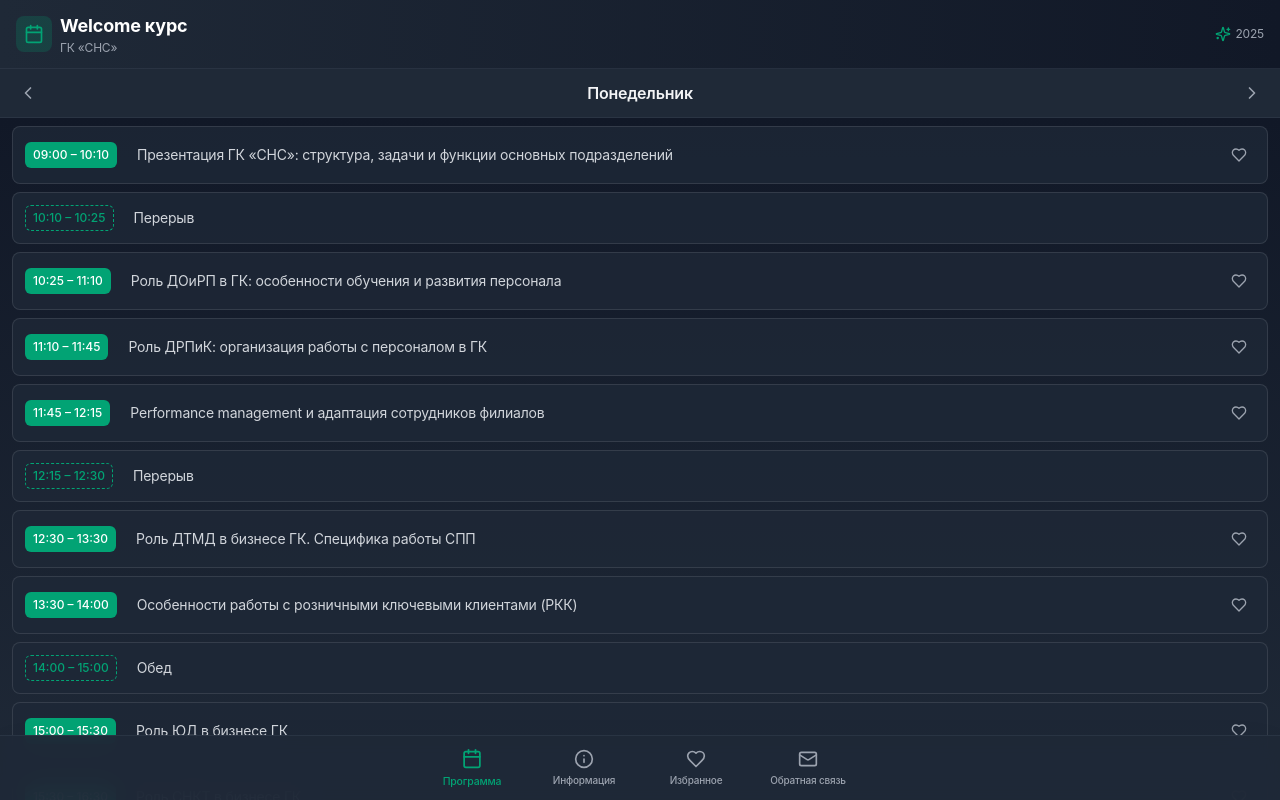
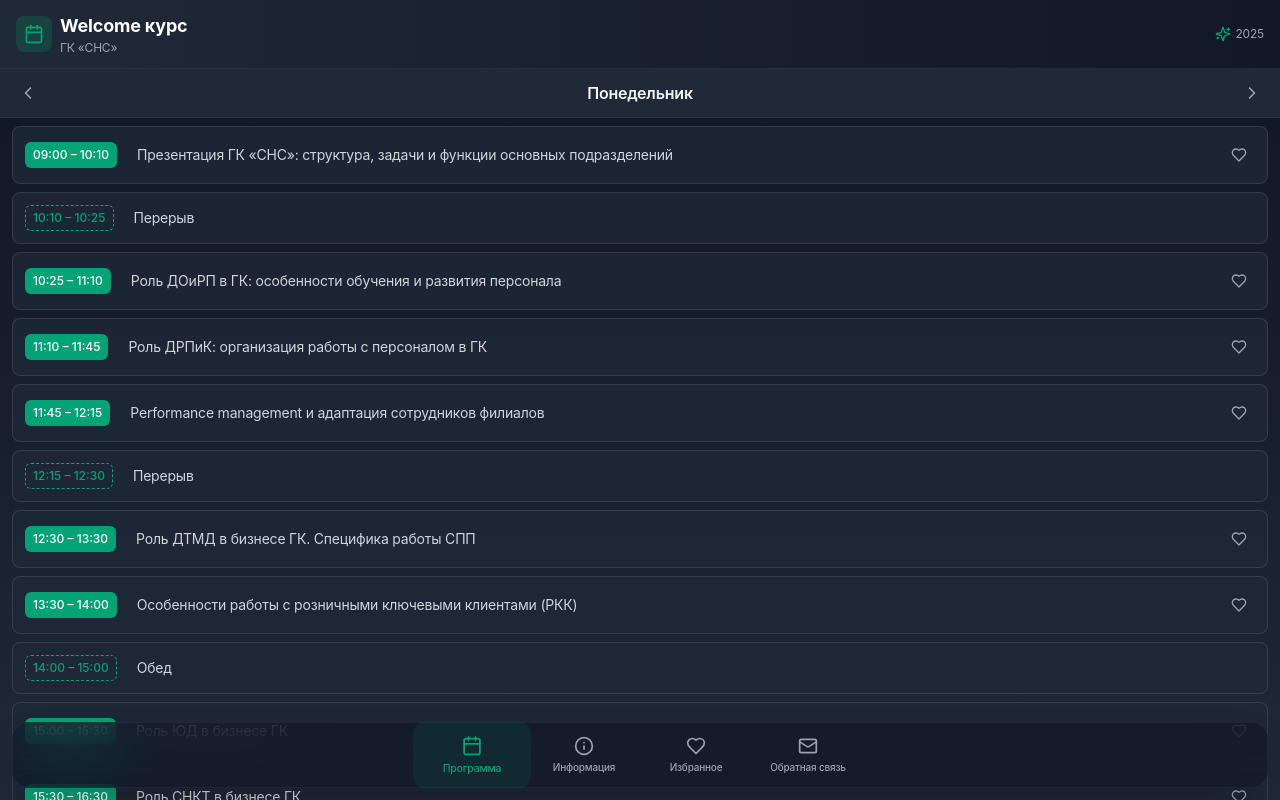
Before and after one commit to maxty9378/git-open-my-project-90, a React (Vite) app: page / in a window 1280 px wide. Built offline with nearby package versions, Linux system fonts and the light colour scheme; a web font is replaced by a local one.

Commit message:
feat: Apply glass effect to menu
Add glass effect and padding to the menu components.

```diff
--- a/src/pages/Index.tsx
+++ b/src/pages/Index.tsx
@@ -412,7 +412,7 @@ const Index = () => {
       >
         {schedule[currentDay]?.schedule.map(renderScheduleItem)}
         {/* Spacer for bottom navigation */}
-        <div className="h-20" />
+        <div className="h-24" />
       </div>
     </div>
   );
@@ -460,7 +460,7 @@ const Index = () => {
         </div>
 
         {/* Spacer for bottom navigation */}
-        <div className="h-20" />
+        <div className="h-24" />
       </div>
     </div>
   );
@@ -488,7 +488,7 @@ const Index = () => {
           <ModeratorCard />
 
           {/* Spacer for bottom navigation */}
-          <div className="h-20" />
+          <div className="h-24" />
         </div>
       </div>
     </div>
@@ -530,7 +530,7 @@ const Index = () => {
             </div>
 
             {/* Spacer for bottom navigation */}
-            <div className="h-20" />
+            <div className="h-24" />
           </div>
         </div>
       </div>
@@ -564,12 +564,12 @@ const Index = () => {
          renderFeedback()}
       </main>
 
-      <nav className="fixed bottom-0 left-0 right-0 bg-[#1f2937]/95 backdrop-blur-md border-t border-gray-700/50 shadow-2xl">
+      <nav className="fixed bottom-3 left-3 right-3 bg-gray-900/70 backdrop-blur-xl border border-gray-700/30 rounded-2xl shadow-2xl z-50">
         <div className="flex justify-around items-center h-16 max-w-md mx-auto">
           <button
             onClick={() => setCurrentPage('schedule')}
-            className={`flex flex-col items-center justify-center w-1/4 h-full transition-all duration-200 ${
-              currentPage === 'schedule' ? 'text-[#02a374] scale-105' : 'text-gray-400 hover:text-gray-300'
+            className={`flex flex-col items-center justify-center w-1/4 h-full transition-all duration-200 rounded-xl ${
+              currentPage === 'schedule' ? 'text-[#02a374] bg-[#02a374]/10 scale-105' : 'text-gray-400 hover:text-gray-300 hover:bg-gray-800/30'
             }`}
           >
             <Calendar className="w-5 h-5 mb-1" />
@@ -577,8 +577,8 @@ const Index = () => {
           </button>
           <button
             onClick={() => setCurrentPage('info')}
-            className={`flex flex-col items-center justify-center w-1/4 h-full transition-all duration-200 ${
-              currentPage === 'info' ? 'text-[#02a374] scale-105' : 'text-gray-400 hover:text-gray-300'
+            className={`flex flex-col items-center justify-center w-1/4 h-full transition-all duration-200 rounded-xl ${
+              currentPage === 'info' ? 'text-[#02a374] bg-[#02a374]/10 scale-105' : 'text-gray-400 hover:text-gray-300 hover:bg-gray-800/30'
             }`}
           >
             <Info className="w-5 h-5 mb-1" />
@@ -586,8 +586,8 @@ const Index = () => {
           </button>
           <button
             onClick={() => setCurrentPage('favorites')}
-            className={`flex flex-col items-center justify-center w-1/4 h-full transition-all duration-200 ${
-              currentPage === 'favorites' ? 'text-[#02a374] scale-105' : 'text-gray-400 hover:text-gray-300'
+            className={`flex flex-col items-center justify-center w-1/4 h-full transition-all duration-200 rounded-xl ${
+              currentPage === 'favorites' ? 'text-[#02a374] bg-[#02a374]/10 scale-105' : 'text-gray-400 hover:text-gray-300 hover:bg-gray-800/30'
             }`}
           >
             <Heart className="w-5 h-5 mb-1" />
@@ -595,8 +595,8 @@ const Index = () => {
           </button>
           <button
             onClick={() => setCurrentPage('feedback')}
-            className={`flex flex-col items-center justify-center w-1/4 h-full transition-all duration-200 ${
-              currentPage === 'feedback' ? 'text-[#02a374] scale-105' : 'text-gray-400 hover:text-gray-300'
+            className={`flex flex-col items-center justify-center w-1/4 h-full transition-all duration-200 rounded-xl ${
+              currentPage === 'feedback' ? 'text-[#02a374] bg-[#02a374]/10 scale-105' : 'text-gray-400 hover:text-gray-300 hover:bg-gray-800/30'
             }`}
           >
             <Mail className="w-5 h-5 mb-1" />
```
